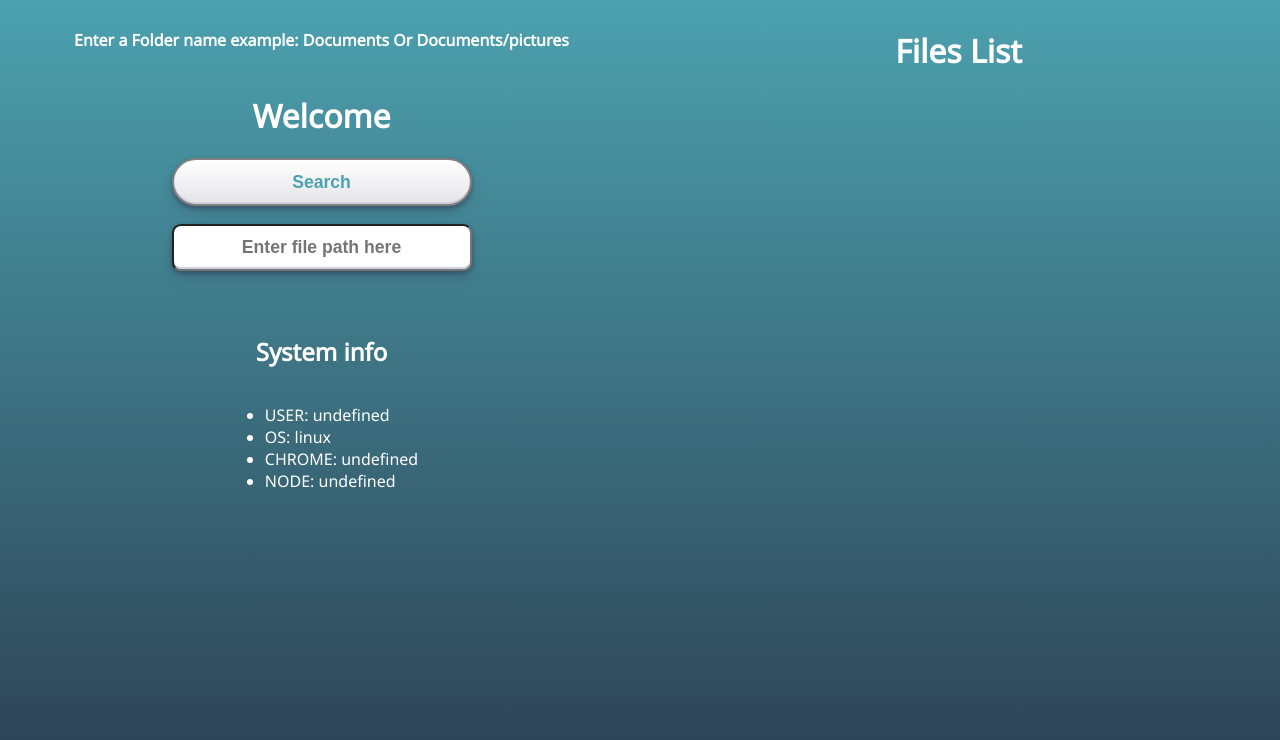
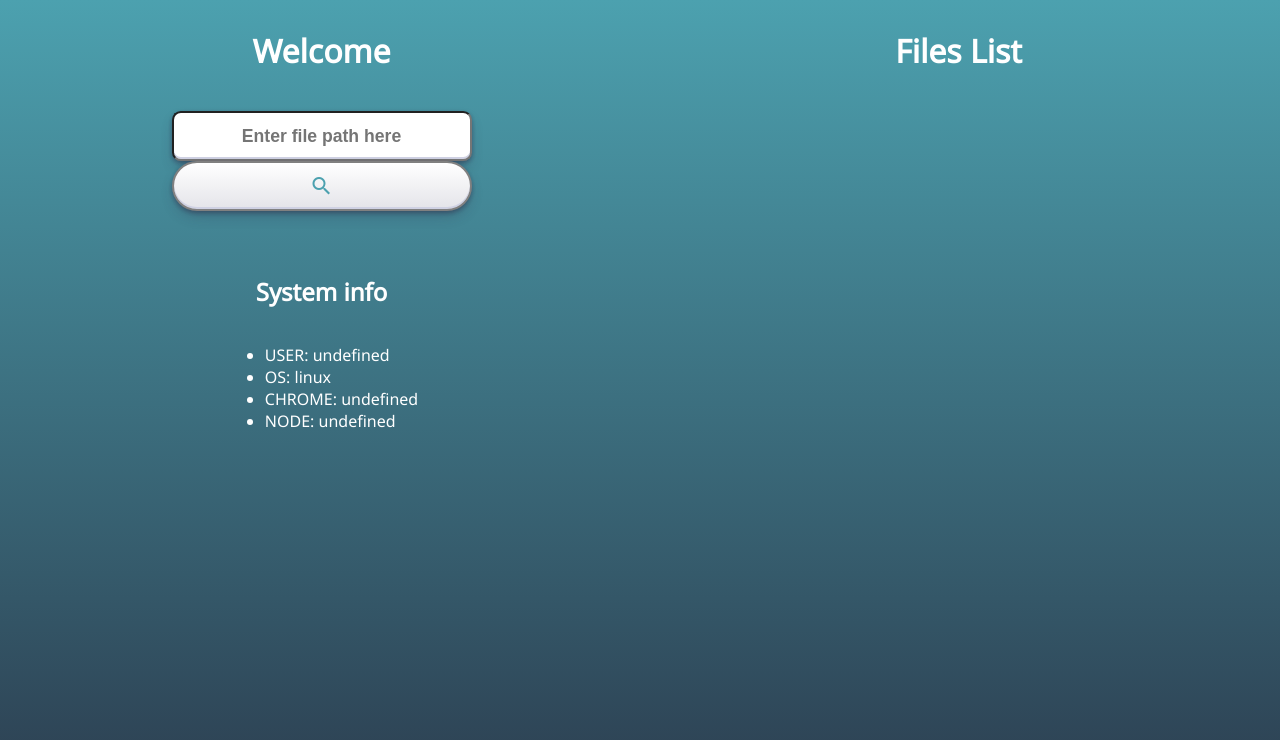
Before and after one commit to Ispirett/duplicate-destroyer, an Electron app: page client/windows/index.html in a window 1280 px wide. Drawn offline with nearby package versions, Linux system fonts and the light colour scheme.

Commit message:
feat(Material): Added google material fonts

```diff
--- a/client/windows/index.html
+++ b/client/windows/index.html
@@ -1,5 +1,7 @@
 <html lang="en">
 <link rel="stylesheet" href="../css/index.css" />
+<link rel="stylesheet" href="../../node_modules/material-design-icons/iconfont/material-icons.css">
+
 
 <head>
     <meta charset="UTF-8" />
@@ -10,12 +12,15 @@
 <body>
     <div class="container">
         <div class="center">
-            <h4>Enter a Folder name example: Documents Or Documents/pictures</h4>
+
             <h1>Welcome</h1>
+
+            <input class="input" id="search" type="text" placeholder="Enter file path here" />
             <button class="btn" onclick="listFiles()">
-          Search
-        </button>
-            <input class="input" id="search" type="text" placeholder="Enter file path here" />
+                <i class="material-icons">search</i>
+            </button>
+
+
             <br />
             <br />
             <h2>System info</h2>
--- a/package.json
+++ b/package.json
@@ -15,6 +15,7 @@
     "author": "ispirett",
     "license": "MIT",
     "dependencies": {
-        "electron": "^5.0.4"
+        "electron": "^5.0.4",
+        "material-design-icons": "^3.0.1"
     }
 }
```
Also changed, not shown: 1 other file.
